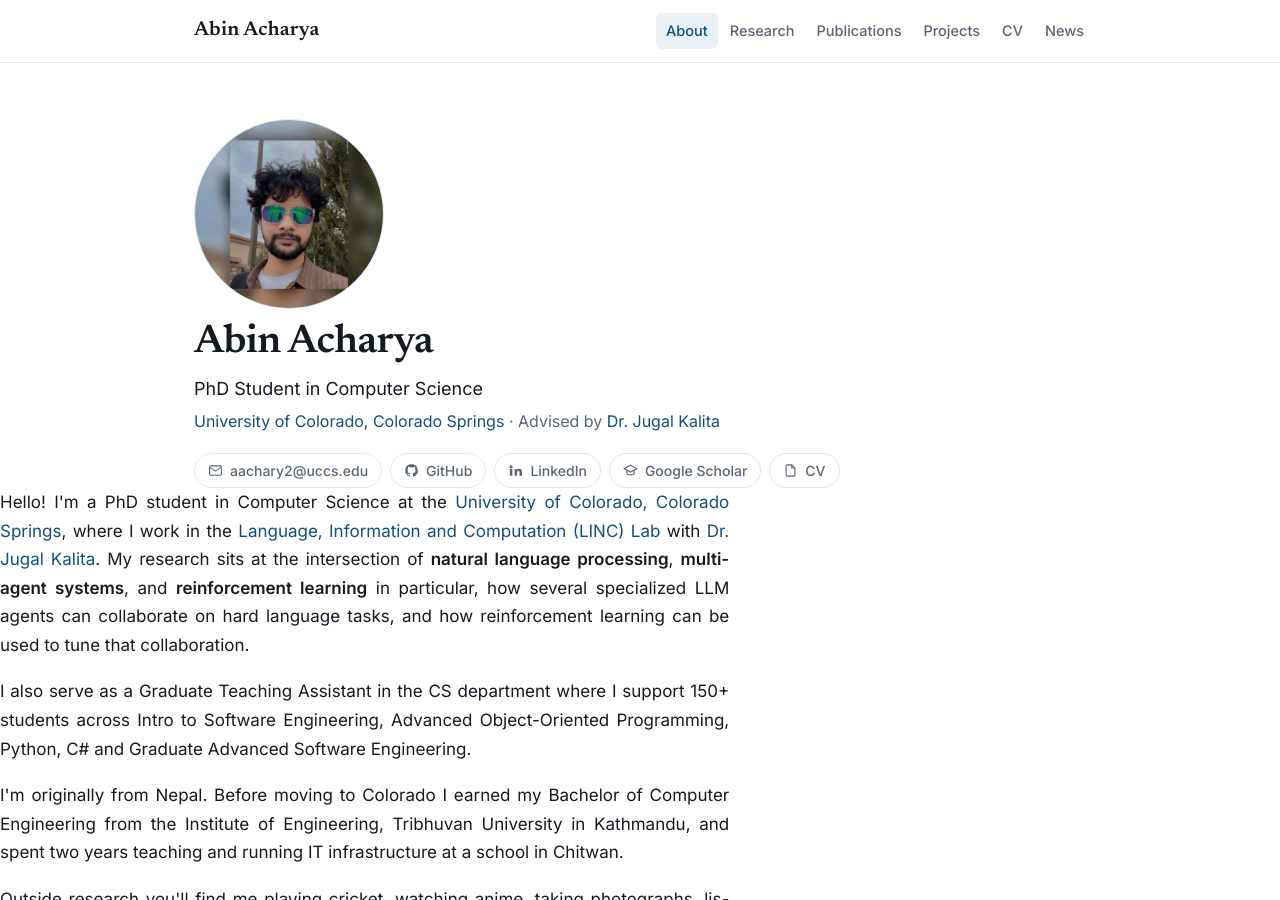
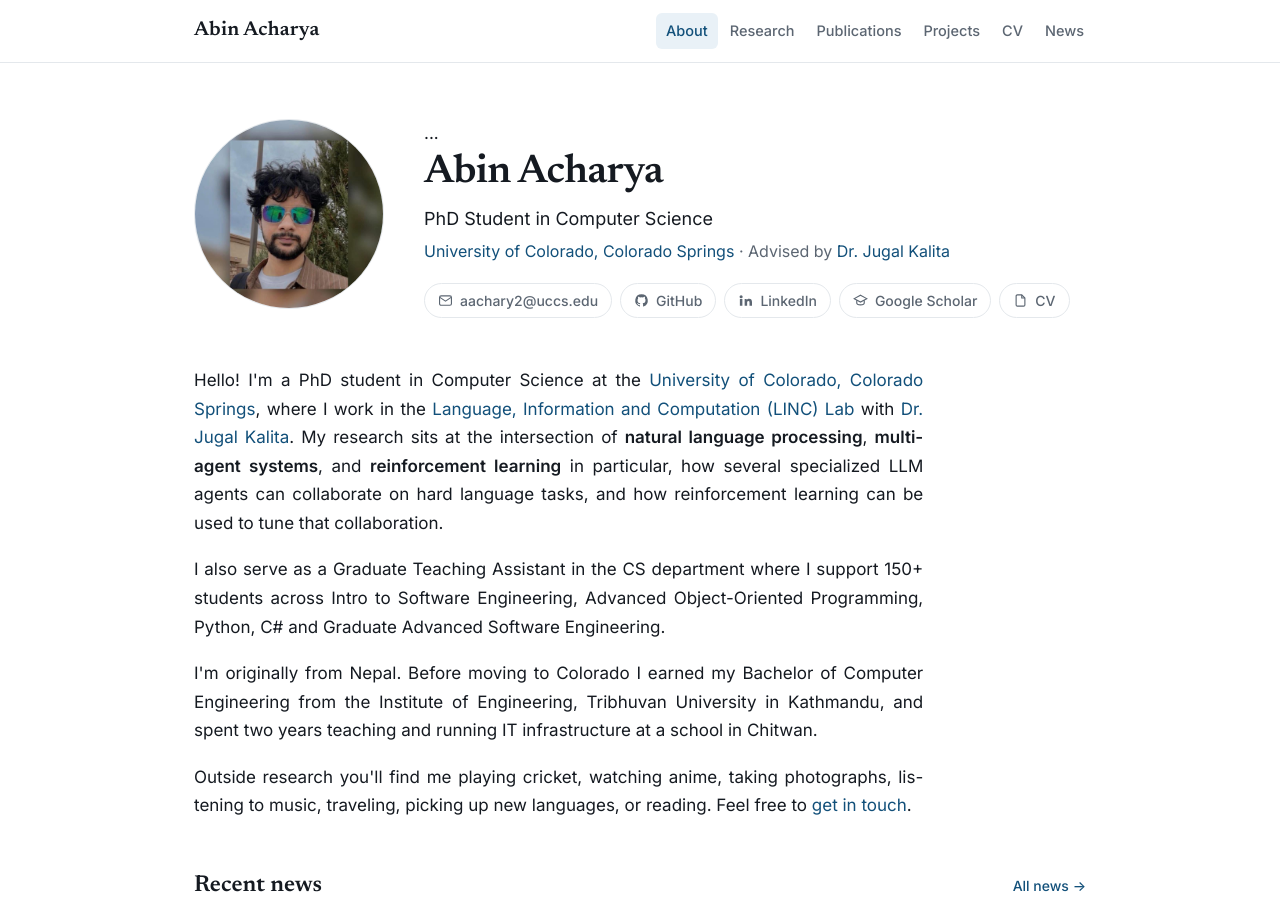
Before and after one commit to Abin-coder/abinacharya.github.io, a Jekyll site: the page built from index.html, in a window 1280 px wide and 900 px high. Built offline with Jekyll 4.4.1, drawn with Linux system fonts in a browser that asks for light colours.

Commit message:
fix margin

```diff
--- a/index.html
+++ b/index.html
@@ -3,14 +3,13 @@
 title: About
 permalink: /
 ---
-
-
+<div class="hero">
   <img class="hero-photo"
        src="{{ site.author.photo | relative_url }}"
        alt="{{ site.author.name }}"
        onerror="this.outerHTML='&lt;div class=&quot;hero-photo-fallback&quot; aria-hidden=&quot;true&quot;&gt;{{ site.author.initials }}&lt;/div&gt;'">
-
   <div>
+    ...
     <h1 class="hero-name">{{ site.author.name }}</h1>
     <p class="hero-role">{{ site.author.role }}</p>
     <p class="hero-affil">
```
